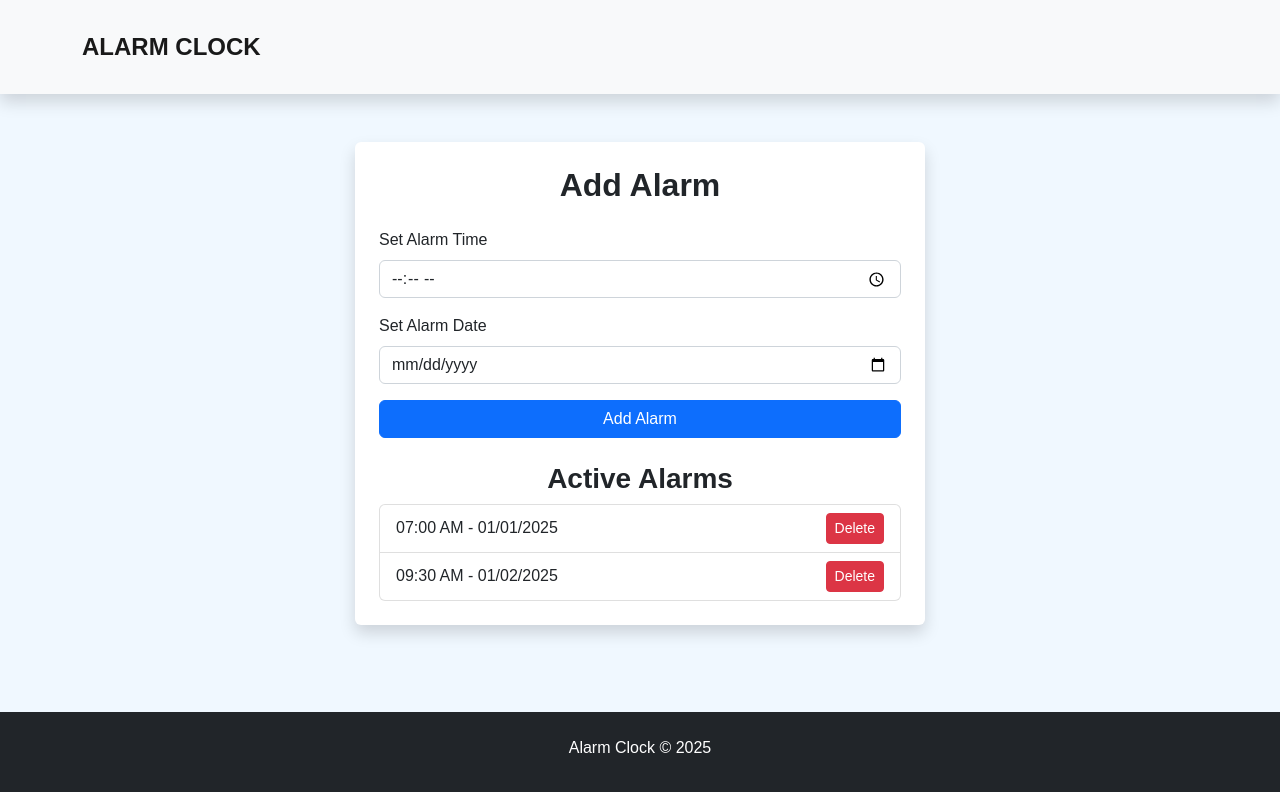
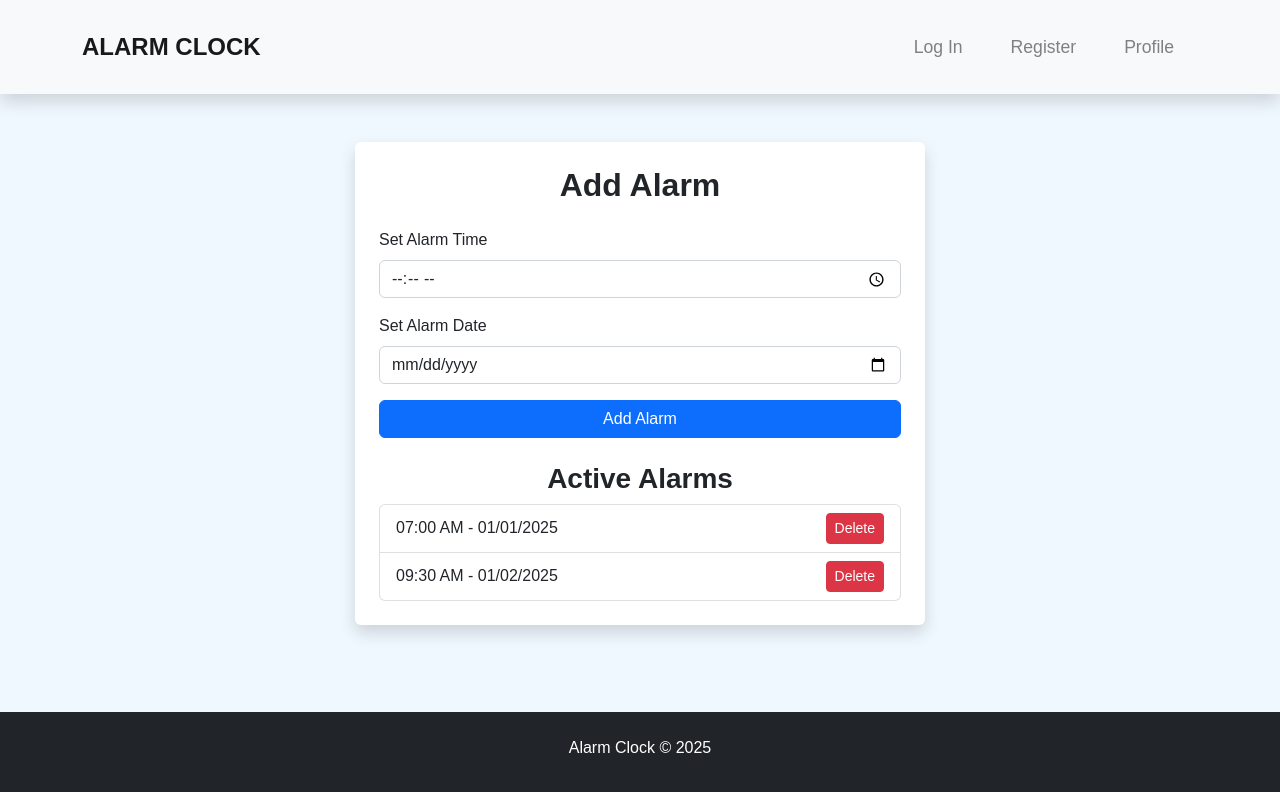
Before and after one commit to ccartix/Alarm-clock, a plain HTML site: page html/alarm.html in a window 1280 px wide. Drawn offline with nearby package versions, Linux system fonts and the light colour scheme.

Commit message:
Update alarm.html

```diff
--- a/html/alarm.html
+++ b/html/alarm.html
@@ -12,9 +12,28 @@
         <nav class="navbar navbar-expand-lg navbar-light">
             <div class="container">
                 <a class="navbar-brand" href="../index.html">ALARM CLOCK</a>
+                <button class="navbar-toggler" type="button" data-bs-toggle="collapse" data-bs-target="#navbarNav" aria-controls="navbarNav" aria-expanded="false" aria-label="Toggle navigation">
+                    <span class="navbar-toggler-icon"></span>
+                </button>
+                <div class="collapse navbar-collapse" id="navbarNav">
+                    <ul class="navbar-nav ms-auto">
+                        <li class="nav-item">
+                            <a class="nav-link" href="login.html">Log In</a>
+                        </li>
+                        <li class="nav-item">
+                            <a class="nav-link" href="register.html">Register</a>
+                        </li>
+                        <li class="nav-item">
+                            <a class="nav-link" href="profile.html">Profile</a>
+                        </li>
+                    </ul>
+                </div>
             </div>
         </nav>
     </header>
+
+
+
 
     <section class="container my-5">
         <div class="row justify-content-center">
```
